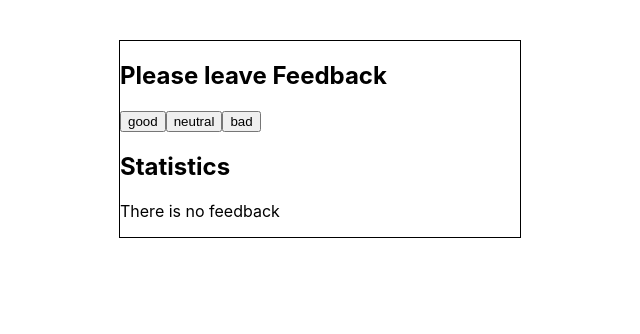
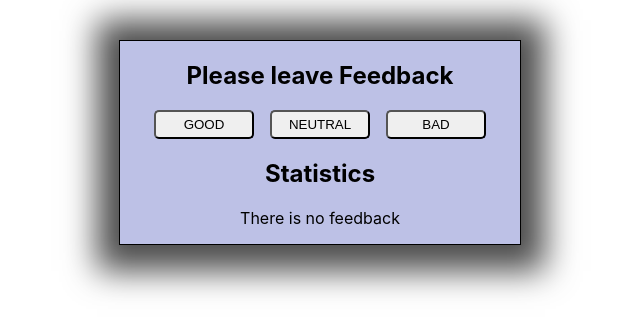
Before and after one commit to MarcinZbor/goit-react-hw-02-feedback, a React (Create React App) app: page / in a window 1280 px wide. Shown: the top 334 px of the page, without its empty margins (320-960 px from the left). Built offline with nearby package versions, Linux system fonts and the light colour scheme.

Commit message:
finish@ll

```diff
--- a/src/components/App.module.css
+++ b/src/components/App.module.css
@@ -2,4 +2,6 @@
     margin: 40px auto;
     border: 1px solid black;
     width: 400px;
+    background-color: #bdc1e6;
+    box-shadow: 1px 3px 31px 23px rgba(0,0,0,0.7)
 }
--- a/src/components/FeedbackOptions/FeedbackOptions.jsx
+++ b/src/components/FeedbackOptions/FeedbackOptions.jsx
@@ -10,7 +10,7 @@ const FeedbackOptions = ({ options, onLeaveFeedback }) => {
             type="button"
             onClick={() => onLeaveFeedback(option)}
             key={option}
-            className="css.btn"
+            className={css.btn}
           >
             {option}
           </button>
--- a/src/components/FeedbackOptions/FeedbackOptions.module.css
+++ b/src/components/FeedbackOptions/FeedbackOptions.module.css
@@ -0,0 +1,8 @@
+.btn{
+    border-radius: 5px;
+    width: 100px;
+    padding: 5px 5px;
+    margin: 0 8px;
+    text-transform: uppercase;
+    cursor: pointer;
+}
--- a/src/components/Section/Section.jsx
+++ b/src/components/Section/Section.jsx
@@ -3,8 +3,8 @@ import PropTypes from 'prop-types';
 
 const Section = ({ title, children }) => {
   return(
-    <section className="css.section">
-      <h2 className="css.title">{title}</h2>
+    <section className={css.section}>
+      <h2 className={css.title}>{title}</h2>
       {children}
     </section>
   );
--- a/src/components/Section/Section.module.css
+++ b/src/components/Section/Section.module.css
@@ -0,0 +1,3 @@
+.section {
+    text-align: center;
+}
--- a/src/components/Statistics/Statistics.jsx
+++ b/src/components/Statistics/Statistics.jsx
@@ -4,12 +4,12 @@ import PropTypes from 'prop-types';
 
 const Statistics = ({ good, neutral, bad, total, positivePercentage }) => {
   return (
-    <ul className="css.list">
-      <li className="css.item">Good: {good}</li>
-      <li className="css.item">Neutral: {neutral}</li>
-      <li className="css.item">Bad: {bad}</li>
-      <li className="css.item">Total: {total}</li>
-      <li className="css.item">Positive feedback: {positivePercentage}%</li>
+    <ul className={css.list}>
+      <li className={css.item}><strong>Good:</strong> {good}</li>
+      <li className={css.item}><strong>Neutral: </strong>   {neutral}</li>
+      <li className={css.item}><strong>Bad: </strong>{bad}</li>
+      <li className={css.item}><strong>Totall: </strong>{total}</li>
+      <li className={css.item}><strong>Positive Feedback: </strong> {positivePercentage}%</li>
     </ul>
   );
 };
--- a/src/components/Statistics/Statistics.module.css
+++ b/src/components/Statistics/Statistics.module.css
@@ -0,0 +1,3 @@
+.list {
+    list-style: none;
+}
```
